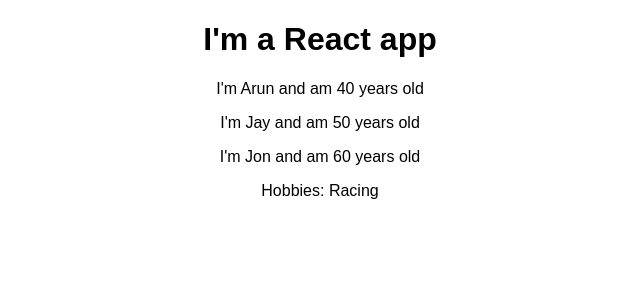
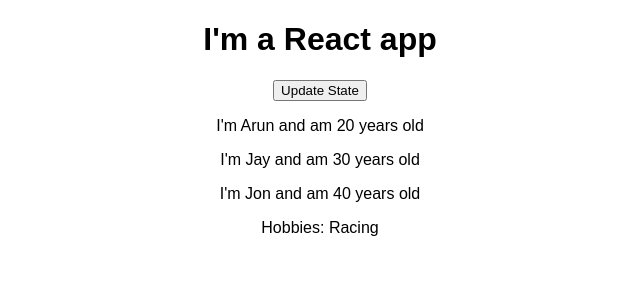
Before and after one commit to c42-arun/react-complete-guide, a React (Create React App) app: page / in a window 1280 px wide. Shown: the top 300 px of the page, without its empty margins (320-960 px from the left). Built offline with nearby package versions, Linux system fonts and the light colour scheme.

Commit message:
setState()

```diff
--- a/src/App.js
+++ b/src/App.js
@@ -3,13 +3,39 @@
 import Person from './Person/Person-functional'; // needs to be upper case Person as lower case elements are reserved for HTML elements
 
 class App extends Component {
+  state = {
+    persons: [
+      {name: 'Arun', age: 20 },
+      {name: 'Jay', age: 30 },
+      {name: 'Jon', age: 40 },
+    ],
+    anotherState: 'Initial state'
+  }
+
+  changeDetailsHandler = () => {
+    // console.log('Clciked!!');
+
+    // this.state.persons[0].name = "Xian"; // DON'T do this, React will not detect
+
+    this.setState({
+      persons: [
+        {name: 'Xian', age: 20 },
+        {name: 'Jay', age: 30 },
+        {name: 'Jon', age: 33 },
+      ],
+    });
+  }
+
   render() {
     return (
       <div className="App">
         <h1>I'm a React app</h1>
-        <Person name='Arun' age='40'/>
-        <Person name='Jay' age='50'/>
-        <Person name='Jon' age='60'>Hobbies: Racing</Person>
+
+        <button onClick={this.changeDetailsHandler}>Update State</button>
+
+        <Person name={this.state.persons[0].name} age={this.state.persons[0].age}/>
+        <Person name={this.state.persons[1].name} age={this.state.persons[1].age}/>
+        <Person name={this.state.persons[2].name} age={this.state.persons[2].age}>Hobbies: Racing</Person>
       </div>
     );
   }
```
Also changed, not shown: notes/props-and-state.md (added, +59 -0 lines), notes/react-dom-events.md (added, +1 -0 lines).
